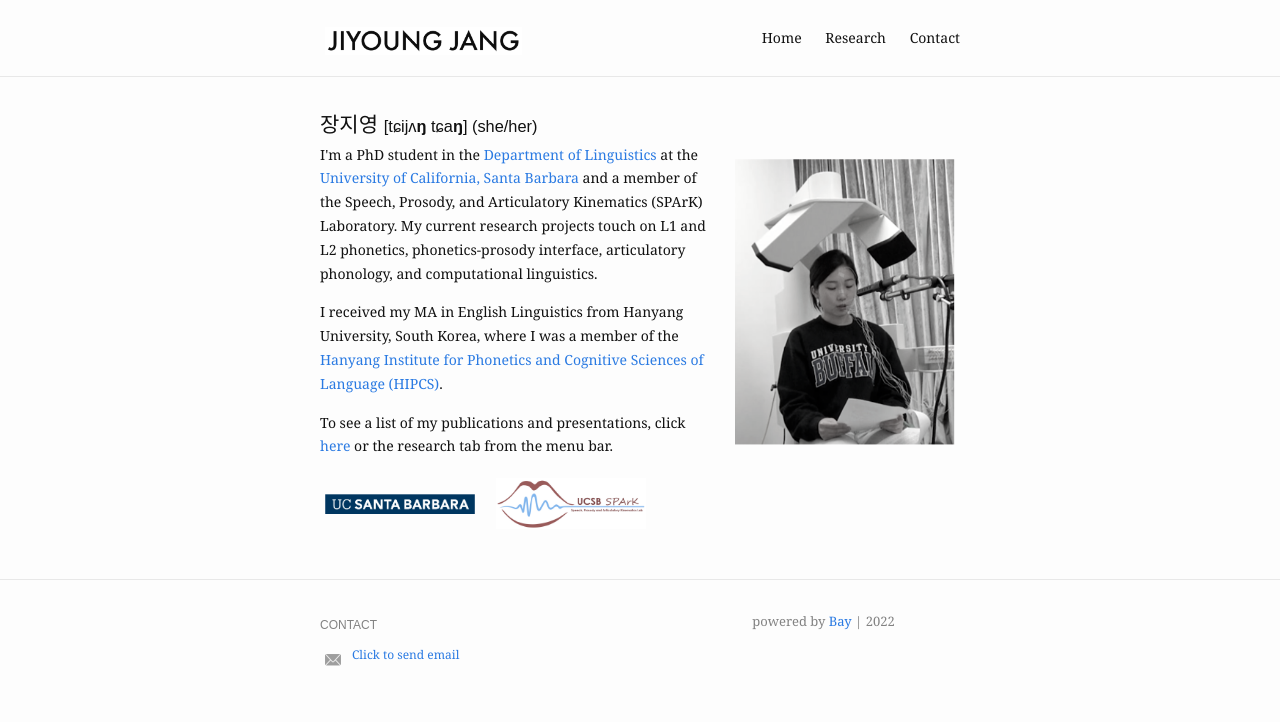
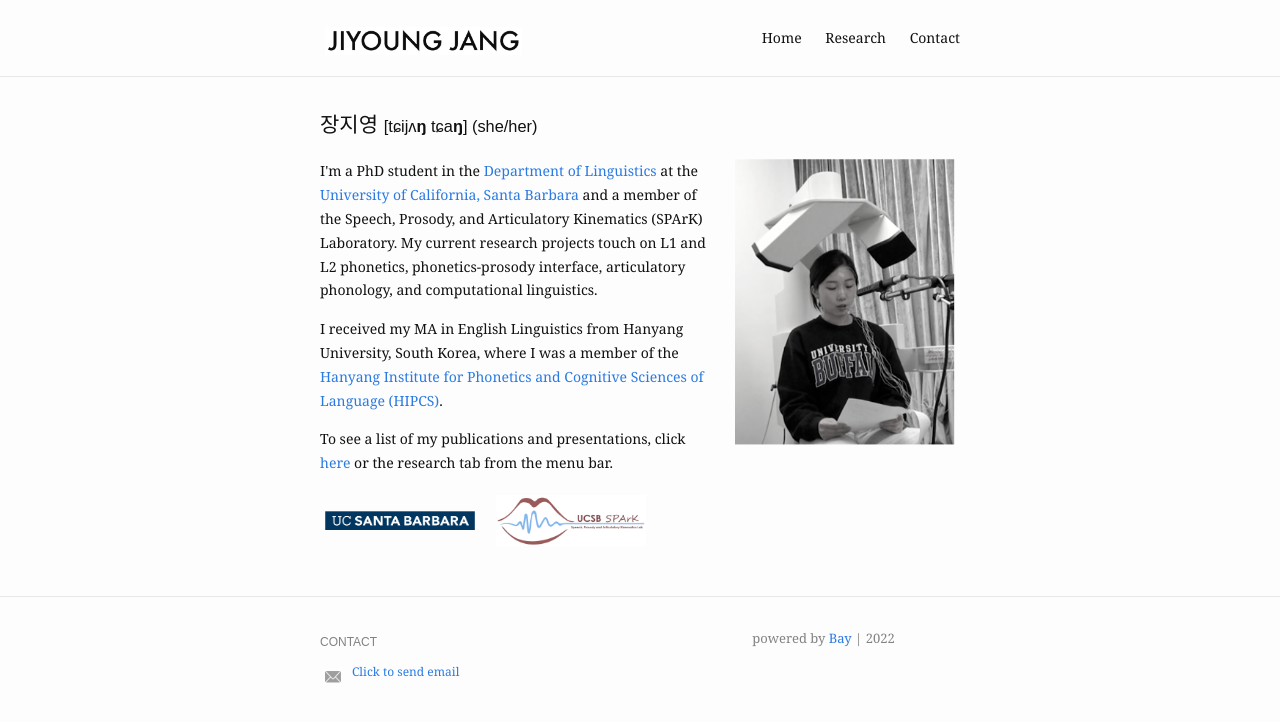
Before and after one commit to jiyoungj/jiyoungj.github.io, a Jekyll site: the page built from index.md, in a window 1280 px wide. Shown: the top 722 px of the page. Built offline with Jekyll 4.4.1, drawn with Linux system fonts in a browser that asks for light colours.

Commit message:
Update index.md

```diff
--- a/index.md
+++ b/index.md
@@ -6,6 +6,8 @@ profile_picture:
 ---
 
 <h2 style="display:inline;">장지영 </h2><h3 style="display:inline;">[tɕijʌ<b>ŋ</b> tɕa<b>ŋ</b>] (she/her)</h3>
+
+<h6 style="font-size:1px"><br></h6>
 
 <p>
   I'm a PhD student in the <a href="https://www.linguistics.ucsb.edu">Department of Linguistics</a> at the <a href="https://www.ucsb.edu">University of California, Santa Barbara</a> and a member of the Speech, Prosody, and Articulatory Kinematics (SPArK) Laboratory. My current research projects touch on L1 and L2 phonetics, phonetics-prosody interface, articulatory phonology, and computational linguistics.
```
